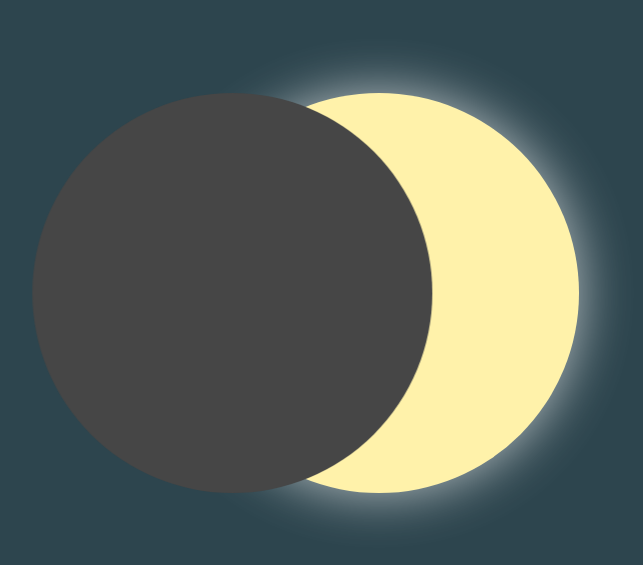
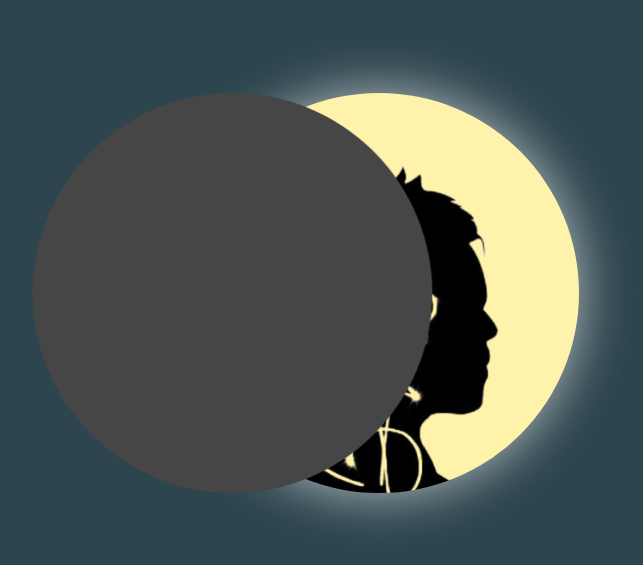
Before and after one commit to budianto24/eclipse, a plain HTML site: page index.html in a window 1280 px wide. Shown: the part 115-680 px from the top of the page, without its empty margins (269-912 px from the left). Drawn offline with Linux system fonts and the light colour scheme.

Commit message:
update css

```diff
--- a/index.html
+++ b/index.html
@@ -10,7 +10,7 @@
     <!-- Favicon -->
     <link href="../../img/logo/favicon.png" rel="shortcut icon">
     <!-- CSS -->
-    <link rel="stylesheet" href="style.css">
+    <link rel="stylesheet" href="style.css?v=1.1">
 </head>
 
 <body>
--- a/style.css
+++ b/style.css
@@ -32,6 +32,12 @@ body {
 .sun {
     background-color: gold;
     animation: sun 15s linear infinite;
+    background-image: url('image/logo.png');
+    background-size: 450px;
+    background-repeat: no-repeat;
+    background-position: center;
+    background-position-y: 68px;
+    background-position-x: -50px;
 }
 
 .moon {
@@ -56,6 +62,5 @@ body {
     to {
         transform: translateX(110%);
         background-color: lightgray;
-
     }
 }
```
Also changed, not shown: image/logo.png (added).
